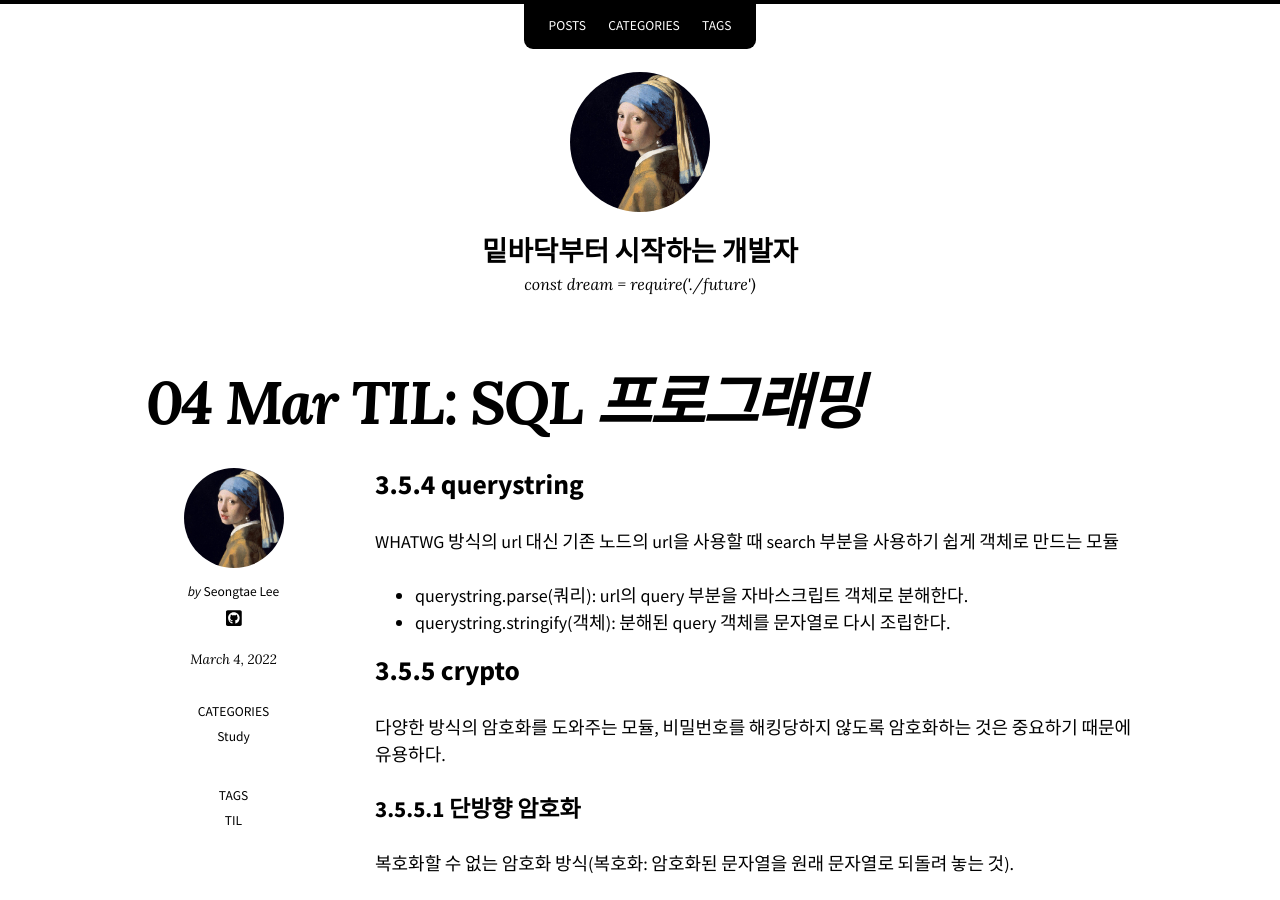
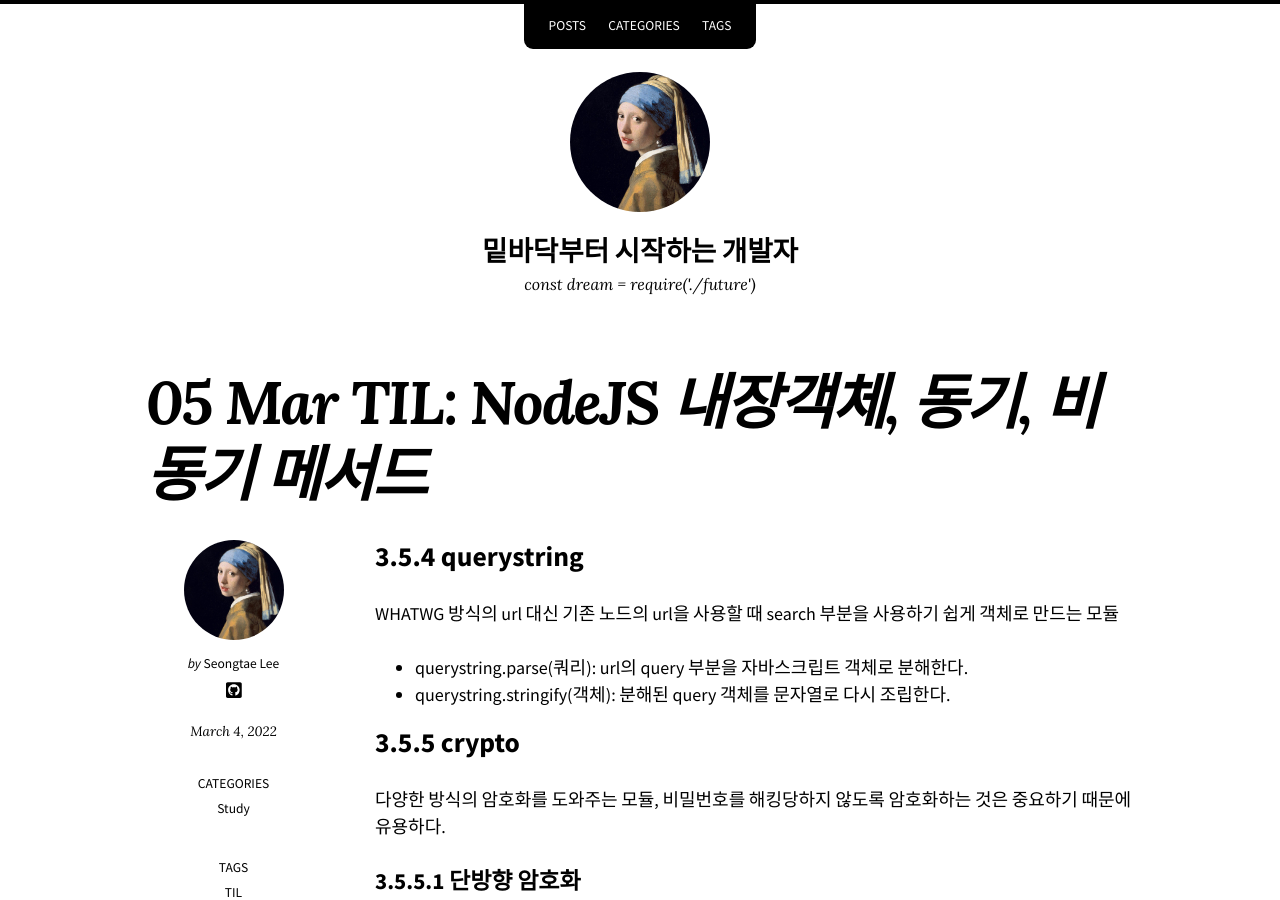
Before and after one commit to stae1102/stae1102.github.io, a Jekyll site: the page built from _posts/2022-03-05-05-Mar-TIL.markdown, in a window 1280 px wide and 900 px high. Built offline with Jekyll 4.4.1, drawn with Linux system fonts in a browser that asks for light colours; nearby versions of some CDN libraries; comment, search, counter and statistics services are not loaded.

Commit message:
제목 수정

```diff
--- a/_posts/2022-03-05-05-Mar-TIL.markdown
+++ b/_posts/2022-03-05-05-Mar-TIL.markdown
@@ -1,7 +1,7 @@
 ---
 layout: post
-title:  "04 Mar TIL: SQL 프로그래밍"
-excerpt: "SQL Programming"
+title:  "05 Mar TIL: NodeJS 내장객체, 동기, 비동기 메서드"
+excerpt: "NodeJS inner object, sync-async method"
 date:   2022-03-04 17:27:00 +0900
 categories:
   - Study
```
